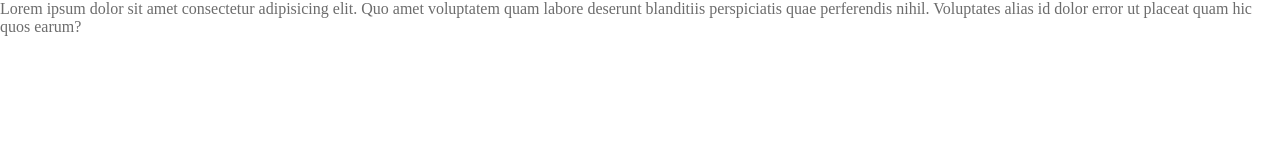
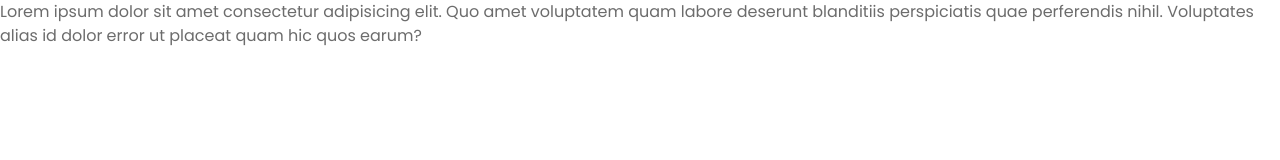
Before and after one commit to lins-dev/travelgram, a plain HTML site: page index.html in a window 1280 px wide. Drawn offline with Linux system fonts and the light colour scheme.

Commit message:
feat: adding font styles

```diff
--- a/index.html
+++ b/index.html
@@ -3,9 +3,12 @@
 <head>
     <meta charset="UTF-8">
     <meta name="viewport" content="width=device-width, initial-scale=1.0">
+    <link rel="preconnect" href="https://fonts.googleapis.com">
+    <link rel="preconnect" href="https://fonts.gstatic.com" crossorigin>
     <title>Travelgram | Perfil de Viagens</title>
 
     <link rel="stylesheet" href="./styles/index.css">
+    <link href="https://fonts.googleapis.com/css2?family=Poppins:wght@400;700&display=swap" rel="stylesheet">
 </head>
 <body>
     <p>
--- a/styles/global.css
+++ b/styles/global.css
@@ -12,9 +12,16 @@
     --shape-transparency: #ffffff8f;
     --text-color-primary: #313131;
     --text-color-secondary: #6C6C6C;
+
+    --font-family: "Poppins", sans-serif;
+    --text-lg: bold 32px/125% var(--font-family);
+    --text: 16px/150% var(--font-family);
+    --text-md: 14px/170% var(--font-family);
+    --text-sm: 12px/170% var(--font-family);
 }
 
 body {
+    font: var(--text);
     color: var(--text-color-secondary);
     background-color: var(--background-color);
 }
```
